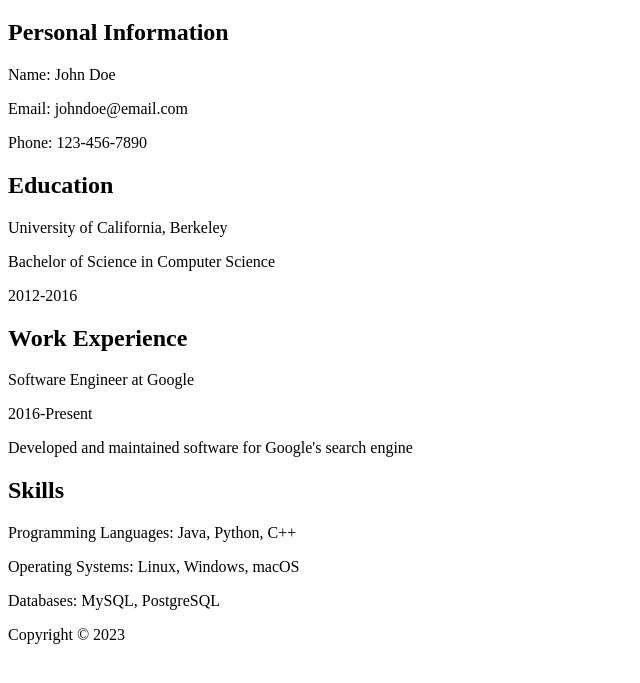
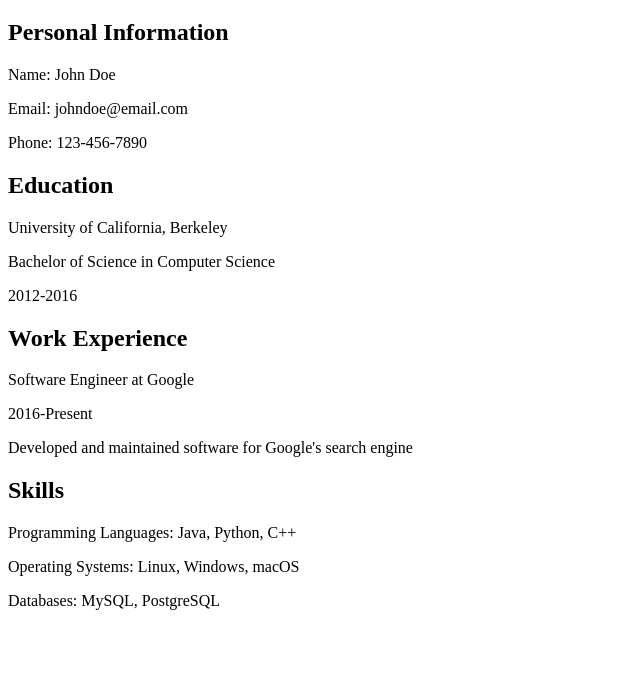
Before and after one commit to lalitard/CurriculumVitae, a plain HTML site: page index.html in a window 1280 px wide. Shown: the part 61-744 px from the top of the page, without its empty margins (0-640 px from the left). Drawn offline with Linux system fonts and the light colour scheme.

Commit message:
Update index.html

```diff
--- a/index.html
+++ b/index.html
@@ -33,8 +33,5 @@
             <p>Databases: MySQL, PostgreSQL</p>
         </section>
        </main>
-      <footer>
-      <p>Copyright &copy; 2023</p>
-      </footer>
     </body>
 </html>
```
Lines whose indentation alone changed are shown as unchanged.
